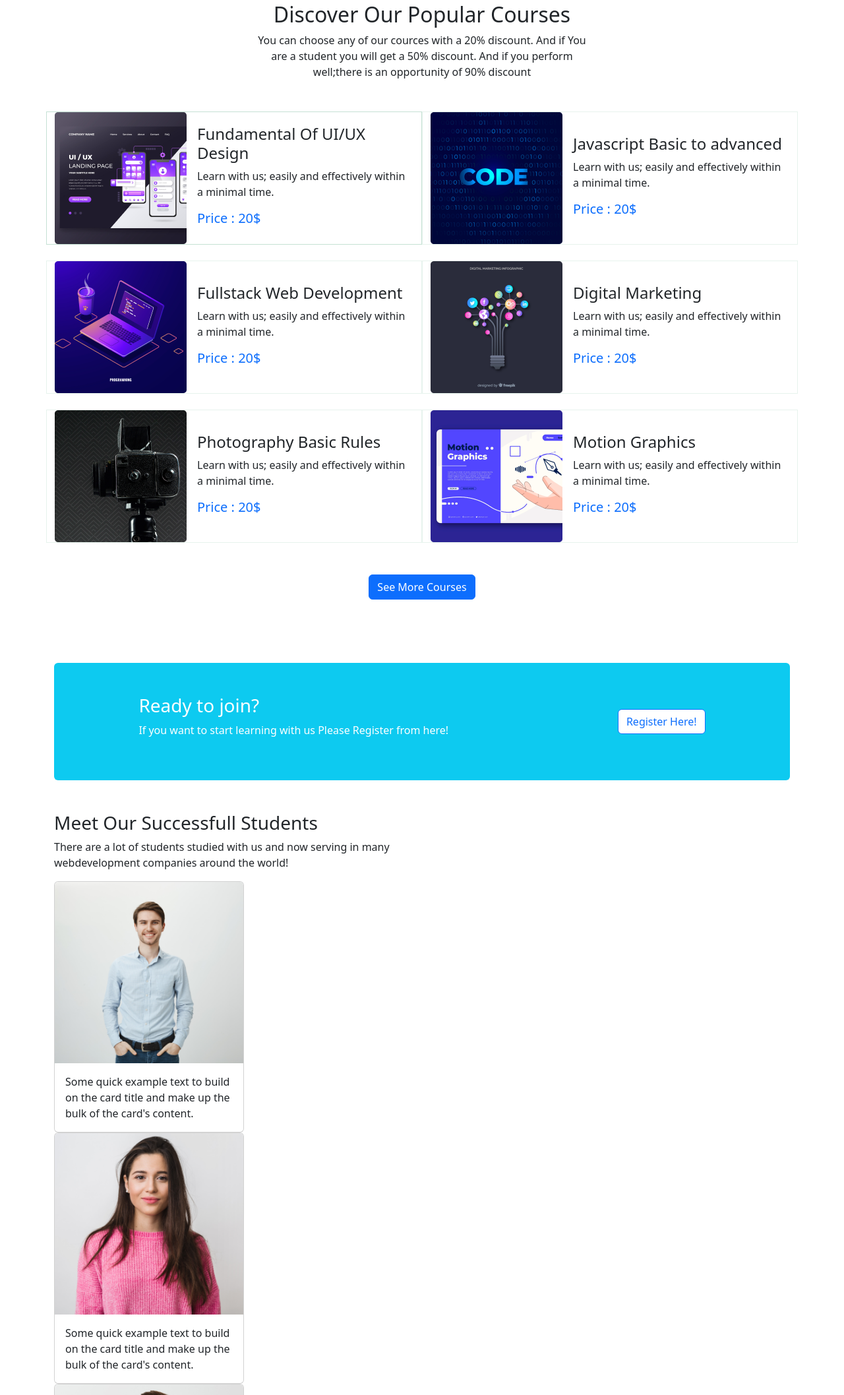
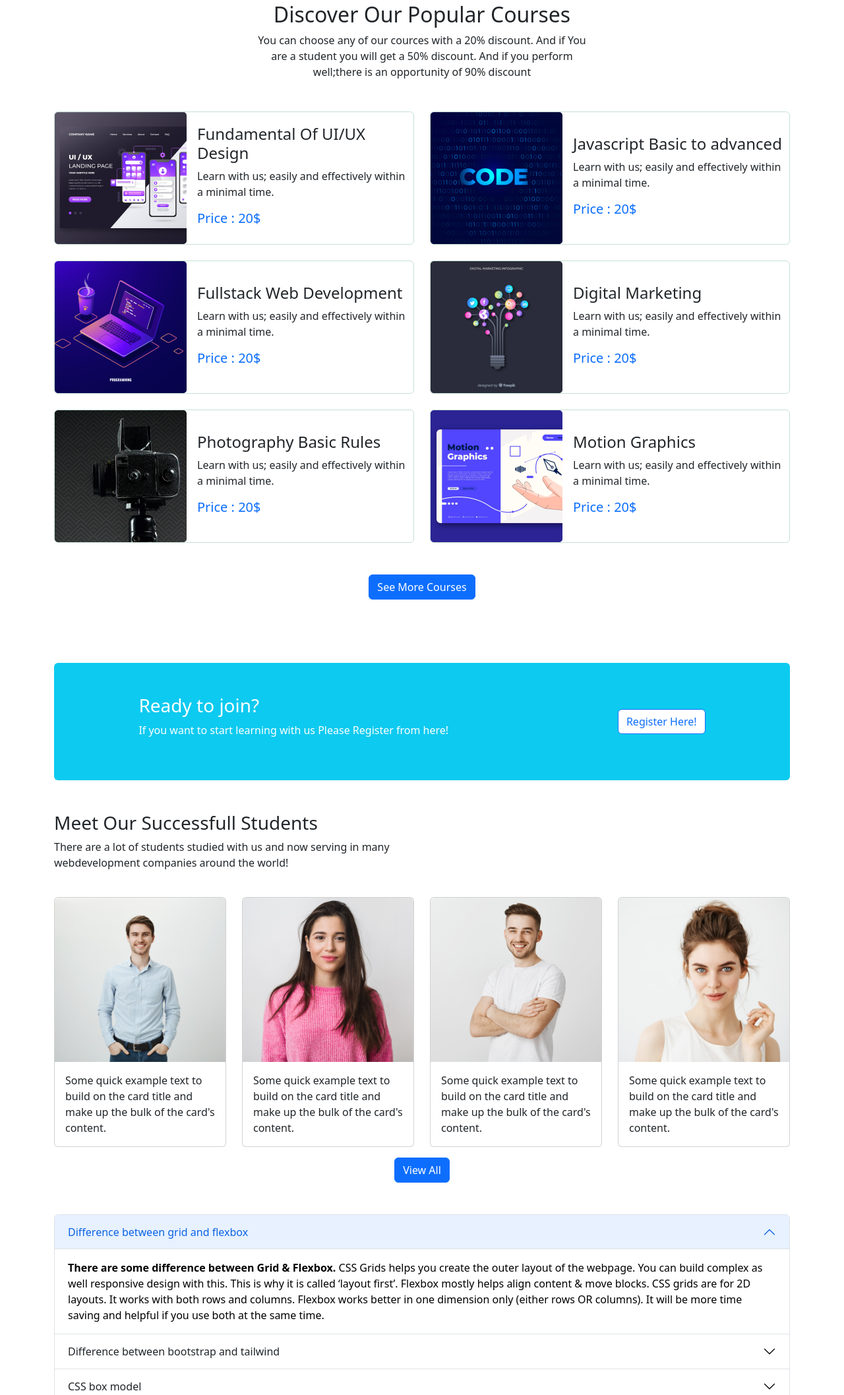
Before and after one commit to nil01839/BdTech-website, a plain HTML site: page index.html in a window 1280 px wide. Shown: the part 685-2800 px from the top of the page at 66% size. Drawn offline with nearby package versions, Linux system fonts and the light colour scheme.

Commit message:
Finishing Done!

```diff
--- a/index.html
+++ b/index.html
@@ -117,7 +117,8 @@
         <!-- Cources Start -->
         <section class="my-5">
             <div class="row row-cols-1 row-cols-md-1 row-cols-lg-2 g-4  ">
-                <div class="d-sm-flex align-items-center border border-success border-opacity-25">
+                <div>
+                    <div class="d-sm-flex align-items-center border border-success rounded border-opacity-25">
                         <div class="flex-shrink-0">
                             <img src="images/course/course-1.png" class="w-100" alt="">
 
@@ -128,7 +129,9 @@
                             <h5 class="text-primary">Price : 20$</h5>
                         </div>
                     </div>
-                <div class="d-sm-flex align-items-center border border-success  border-opacity-10">
+                </div>
+                <div>
+                    <div class="d-sm-flex align-items-center border border-success rounded  border-opacity-25">
                         <div class="flex-shrink-0">
                             <img src="images/course/course-2.png" class="w-100" alt="">
 
@@ -139,7 +142,9 @@
                             <h5 class="text-primary">Price : 20$</h5>
                         </div>
                     </div>
-                <div class="d-sm-flex  align-items-center border border-success  border-opacity-10">
+                </div>
+                <div>
+                    <div class="d-sm-flex  align-items-center border border-success rounded border-opacity-25">
                         <div class="flex-shrink-0">
                             <img src="images/course/course-3.png" class="w-100" alt="">
 
@@ -150,7 +155,9 @@
                             <h5 class="text-primary">Price : 20$</h5>
                         </div>
                     </div>
-                <div class="d-sm-flex  align-items-center border border-success  border-opacity-10">
+                </div>
+                <div>
+                    <div class="d-sm-flex  align-items-center border border-success rounded border-opacity-25">
                         <div class="flex-shrink-0">
                             <img src="images/course/course-4.png" class="w-100" alt="">
 
@@ -161,7 +168,9 @@
                             <h5 class="text-primary">Price : 20$</h5>
                         </div>
                     </div>
-                <div class="d-sm-flex  align-items-center border border-success  border-opacity-10">
+                </div>
+                <div>
+                    <div class="d-sm-flex  align-items-center border border-success rounded border-opacity-25">
                         <div class="flex-shrink-0">
                             <img src="images/course/course-5.png" class="w-100" alt="">
 
@@ -172,7 +181,9 @@
                             <h5 class="text-primary">Price : 20$</h5>
                         </div>
                     </div>
-                <div class="d-sm-flex  align-items-center border border-success  border-opacity-10">
+                </div>
+                <div>
+                    <div class="d-sm-flex  align-items-center border border-success rounded border-opacity-25">
                         <div class="flex-shrink-0">
                             <img src="images/course/course-6.png" class="w-100" alt="">
 
@@ -181,6 +192,7 @@
                             <h3 class="fs-4">Motion Graphics</h3>
                             <p>Learn with us; easily and effectively within a minimal time.</p>
                             <h5 class="text-primary">Price : 20$</h5>
+                        </div>
                     </div>
                 </div>
 
@@ -238,38 +250,46 @@
                     the
                     world!</p>
             </div>
-            <div class="my-3 col-lg-3 col-md-6 col-sm-12 col-12">
-                <div class="card" style="width: 18rem;">
-                    <img src="images/student/student-1.png" class="card-img-top" alt="...">
+            <div class="my-3 row row-cols-1 row-cols-md-2 row-cols-lg-4 g-4">
+                <div>
+                    <div class="card">
+                        <img src="images/student/student-1.png" class="card-img-top d-block w-100" alt="...">
                         <div class="card-body">
-                        <p class="card-text">Some quick example text to build on the card title and make up the bulk of
+                            <p class="card-text">Some quick example text to build on the card title and make up the bulk
+                                of
                                 the card's content.</p>
                         </div>
-
                     </div>
-                <div class="card" style="width: 18rem;">
+                </div>
+                <div>
+                    <div class="card">
                         <img src="images/student/student-2.png" class="card-img-top" alt="...">
                         <div class="card-body">
-                        <p class="card-text">Some quick example text to build on the card title and make up the bulk of
+                            <p class="card-text">Some quick example text to build on the card title and make up the bulk
+                                of
                                 the card's content.</p>
                         </div>
-
                     </div>
-                <div class="card" style="width: 18rem;">
+                </div>
+                <div>
+                    <div class="card">
                         <img src="images/student/student-3.png" class="card-img-top" alt="...">
                         <div class="card-body">
-                        <p class="card-text">Some quick example text to build on the card title and make up the bulk of
+                            <p class="card-text">Some quick example text to build on the card title and make up the bulk
+                                of
                                 the card's content.</p>
                         </div>
-
                     </div>
-                <div class="card" style="width: 18rem;">
+                </div>
+                <div>
+                    <div class="card form-size-0">
                         <img src="images/student/student-4.png" class="card-img-top" alt="...">
                         <div class="card-body">
-                        <p class="card-text">Some quick example text to build on the card title and make up the bulk of
+                            <p class="card-text">Some quick example text to build on the card title and make up the bulk
+                                of
                                 the card's content.</p>
                         </div>
-
+                    </div>
                 </div>
             </div>
             <div class="text-center">
```
Lines whose indentation alone changed are shown as unchanged.
